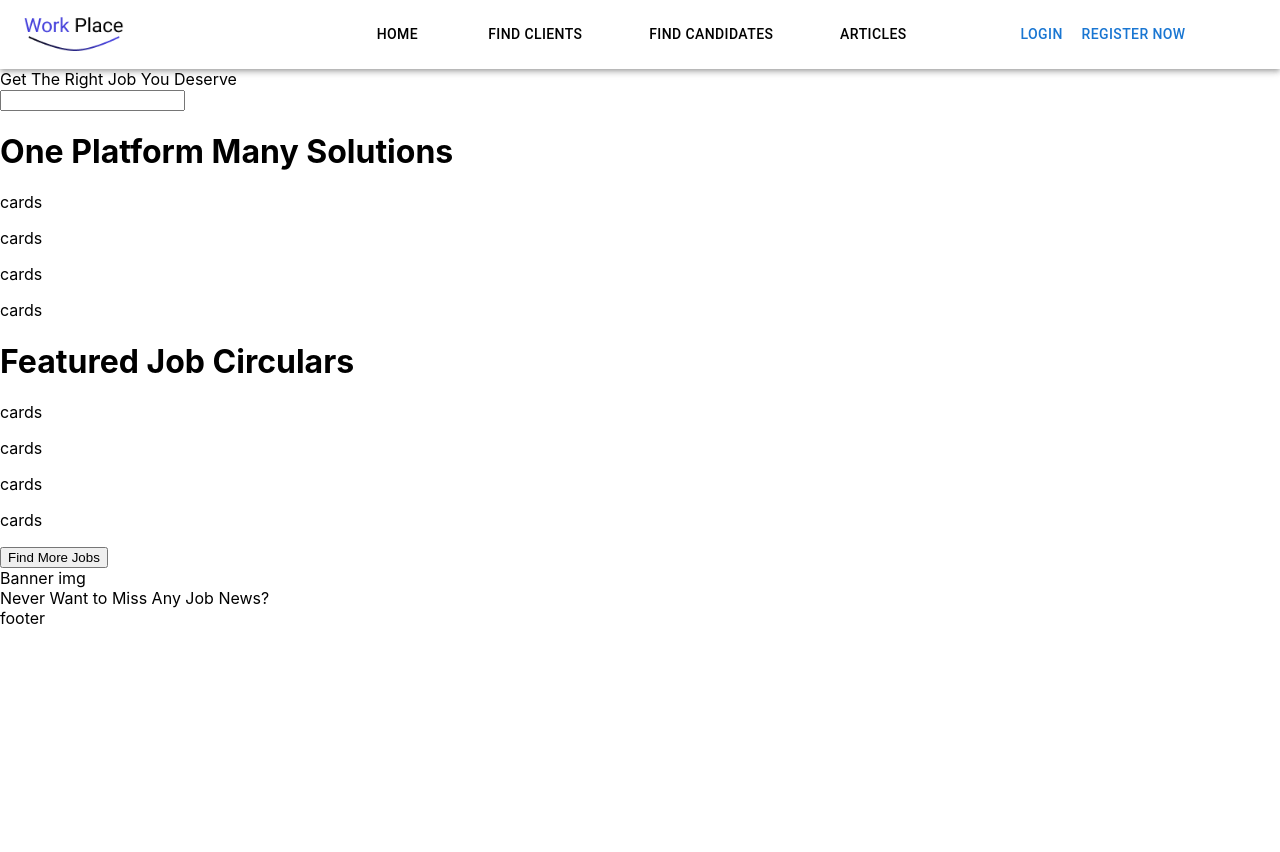
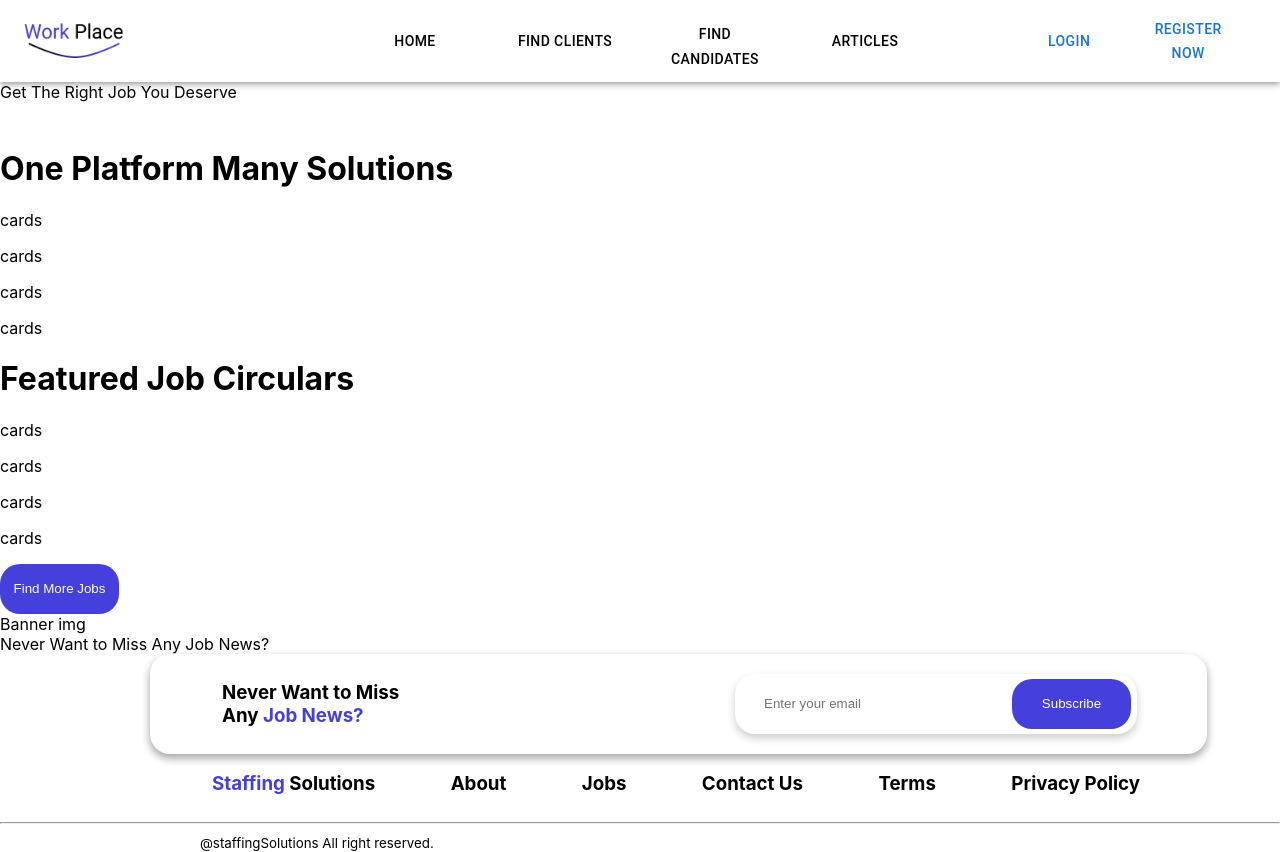
Before and after one commit to accio-Test-Projects/work-place-FE, a React (Create React App) app: page / in a window 1280 px wide. Before the commit the page ends 800 px from the top, so only its background shows below. Built offline with nearby package versions, Linux system fonts and the light colour scheme.

Commit message:
made changes in footer

```diff
--- /dev/null
+++ b/src/components/LandingPage/Footer/footer.css
@@ -0,0 +1,54 @@
+.subscribe{
+    display: flex;
+    justify-content: space-between;
+    align-items: center;
+    Width:1057px;
+    Height: 100px;
+    border-radius: 20px;
+    box-shadow: 0 4px 8px 0 rgba(0, 0, 0, 0.2),0 4px 8px 0 rgba(0, 0, 0, 0.2);
+    margin-left: 150px;
+}
+h3{
+    margin-left: 72px;
+}
+h3 span{
+    color: #4540DB;
+}
+input{
+    border: none;
+    width: 150px;
+    height: 24px;
+    margin-left: 27px;
+}
+input:focus{
+    border: none;
+}
+button{
+    width: 119px;
+    height: 50px;
+    border-radius: 20px;
+    background-color: #4540DB;
+    border: none;
+    color: white;
+    margin-right: 6px;
+}
+.newsletter{
+    display: flex;
+    align-items: center;
+    justify-content: space-between;
+    width: 402px;
+    height: 60px;
+    box-shadow: 0 4px 8px 0 rgba(0, 0, 0, 0.2);
+    margin-right: 70px;
+    border-radius: 20px;
+}
+.footers{
+    display: flex;
+    justify-content: space-between;
+    align-items: center;
+    margin-left: 140px;
+    margin-right: 140px;
+}
+small{
+    margin-left: 200px;
+}
--- /dev/null
+++ b/src/components/LandingPage/Footer/index.js
@@ -0,0 +1,28 @@
+import React from 'react'
+import './footer.css'
+
+const Footer= () => {
+  return (
+    <div>
+    <div className='subscribe'>
+      <h3>Never Want to Miss <br />Any <span>Job News?</span></h3>
+      <div className='newsletter'>
+        <input type='email' placeholder='Enter your email'/>
+        <button>Subscribe</button>
+      </div>
+    </div>
+    <div className='footers'>
+      <h3><span>Staffing</span> Solutions</h3>
+      <h3>About</h3>
+      <h3>Jobs</h3>
+      <h3>Contact Us</h3>
+      <h3>Terms</h3>
+      <h3>Privacy Policy</h3>
+    </div>
+    <hr />
+    <small>@staffingSolutions All right reserved.</small>
+    </div>
+  )
+}
+
+export default Footer;
--- a/src/components/LandingPage/index.js
+++ b/src/components/LandingPage/index.js
@@ -1,5 +1,6 @@
 import React from "react";
 import Navbar from "./NavBar";
+import Footer from "./Footer";
 function LandingPage() {
   return (
     <div>
@@ -24,7 +25,7 @@
       </div>
       <div>Banner img</div>
       <div>Never Want to Miss Any Job News?</div>
-      <footer>footer</footer>
+      <Footer />
     </div>
   );
 }
```
